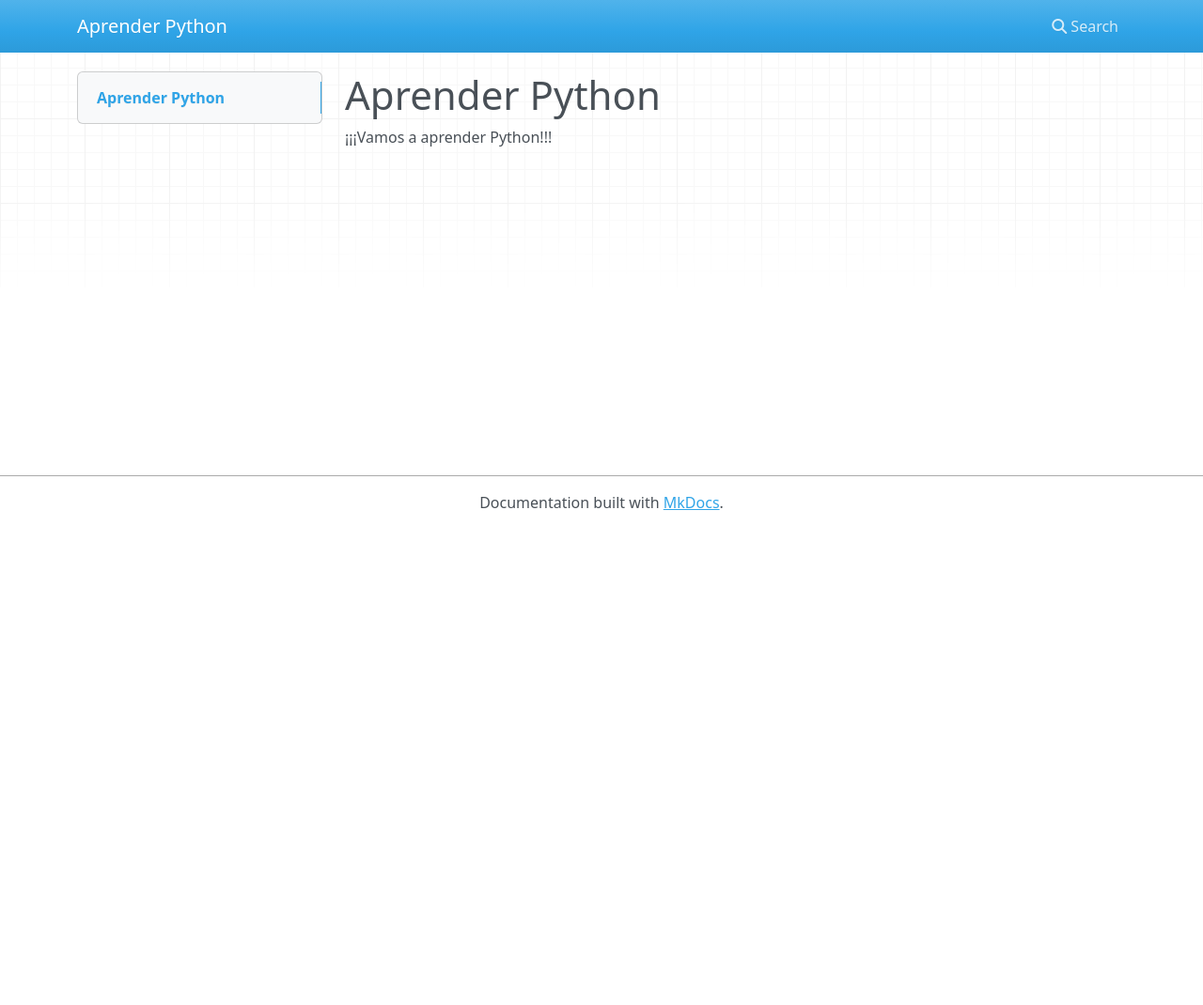
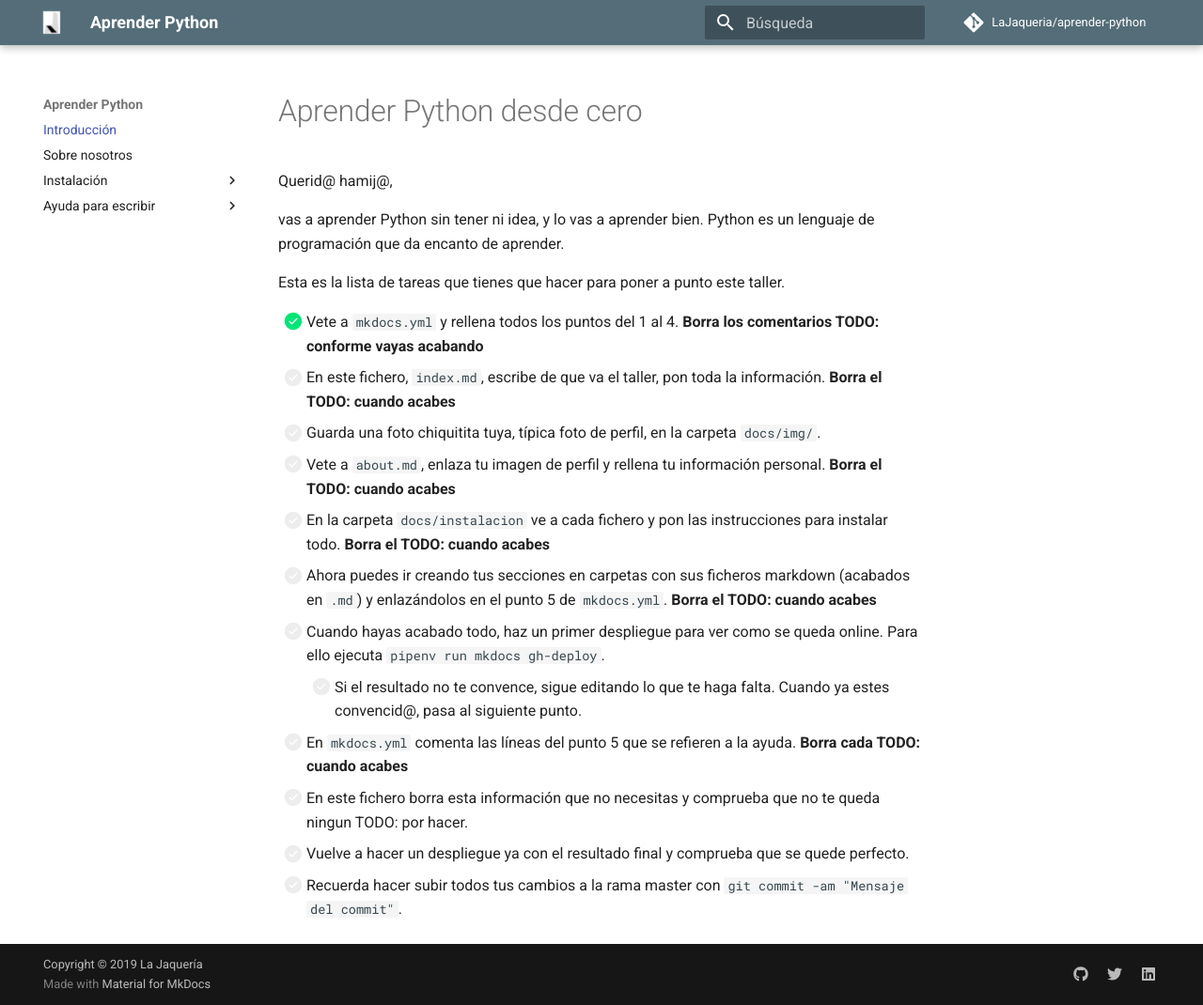
Before and after one commit to LaJaqueria/aprender-python, an MkDocs documentation site: the page built from docs/index.md, in a window 1280 px wide and 1070 px high. Shown: the whole window at 94% size. Built offline with MkDocs 1.6.1 and Material for MkDocs 9.7.7, drawn with Linux system fonts in a browser that asks for light colours; nearby versions of some CDN libraries; comment, search, counter and statistics services are not loaded.

```diff
--- a/docs/index.md
+++ b/docs/index.md
@@ -1,3 +1,20 @@
-# Aprender Python
+# Aprender Python desde cero
 
-¡¡¡Vamos a aprender Python!!!
+Querid@ hamij@,
+
+vas a aprender Python sin tener ni idea, y lo vas a aprender bien. Python es un lenguaje de programación que da encanto de aprender.
+
+Esta es la lista de tareas que tienes que hacer para poner a punto este taller.
+
+* [X] Vete a `mkdocs.yml` y rellena todos los puntos del 1 al 4. **Borra los comentarios TODO: conforme vayas acabando**
+* [ ] En este fichero, `index.md`, escribe de que va el taller, pon toda la información. **Borra el TODO: cuando acabes**
+* [ ] Guarda una foto chiquitita tuya, típica foto de perfil, en la carpeta `docs/img/`.
+* [ ] Vete a `about.md`, enlaza tu imagen de perfil y rellena tu información personal. **Borra el TODO: cuando acabes**
+* [ ] En la carpeta `docs/instalacion` ve a cada fichero y pon las instrucciones para instalar todo. **Borra el TODO: cuando acabes**
+* [ ] Ahora puedes ir creando tus secciones en carpetas con sus ficheros markdown (acabados en `.md`) y enlazándolos en el punto 5 de `mkdocs.yml`. **Borra el TODO: cuando acabes**
+* [ ] Cuando hayas acabado todo, haz un primer despliegue para ver como se queda online. Para ello ejecuta `pipenv run mkdocs gh-deploy`.
+    * [ ] Si el resultado no te convence, sigue editando lo que te haga falta. Cuando ya estes convencid@, pasa al siguiente punto.
+* [ ] En `mkdocs.yml` comenta las líneas del punto 5 que se refieren a la ayuda. **Borra cada TODO: cuando acabes**
+* [ ] En este fichero borra esta información que no necesitas y comprueba que no te queda ningun TODO: por hacer.
+* [ ] Vuelve a hacer un despliegue ya con el resultado final y comprueba que se quede perfecto.
+* [ ] Recuerda hacer subir todos tus cambios a la rama master con `git commit -am "Mensaje del commit"`.
--- a/mkdocs.yml
+++ b/mkdocs.yml
@@ -1 +1,110 @@
+# 1. Información del Taller
 site_name: Aprender Python
+site_description: La Jaqueria - Aprender Python desde cero
+site_author: La Jaquería
+site_url: https://lajaqueria.org/
+
+# 2. Repositorio
+repo_name: LaJaqueria/aprender-python
+repo_url: https://github.com/LaJaqueria/aprender-python
+edit_uri: ""
+
+# 3. Copyright
+copyright: Copyright &copy; 2019 La Jaquería
+
+# 4. RRSS
+extra:
+  social:
+    - type: github
+      link: https://github.com/LaJaqueria
+    - type: twitter
+      link: https://twitter.com/lajaqueria
+    - type: linkedin
+      link: https://www.linkedin.com/company/lajaqueria/
+
+# 5. Navegación
+nav:
+  # Modelo para empezar: Intro, Info del autor y la instalación
+  - Introducción: index.md # TODO:
+  - Sobre nosotros: about.md
+  - Instalación:
+    - Instalación: instalacion/instalacion.md # TODO:
+    - Windows: instalacion/windows.md # TODO:
+    - Mac OS: instalacion/macos.md # TODO:
+    - Linux: instalacion/linux.md # TODO:
+  # Aquí seguirían tus secciones
+  # TODO:
+  # Por último, comenta estas 4 líneas
+  - Ayuda para escribir: # TODO:
+    - Notas: ayuda/ayuda.md # TODO:
+    - Markdown: ayuda/markdown.md # TODO:
+    - Material Design: ayuda/material.md # TODO:
+
+# 6. Google Analytics
+#google_analytics:
+#  - !!python/object/apply:os.getenv ["GOOGLE_ANALYTICS_KEY"]
+#  - auto
+
+# 7. Configuración del tema
+theme:
+  name: material
+  # Color - Fuentes - Lenguaje
+  palette:
+    primary: blue grey
+    accent: red
+  font:
+    text: Roboto
+    code: Roboto Mono
+  logo: img/favicon.png
+  favicon: img/favicon.png
+  language: es
+  # Página 404
+  static_templates:
+    - 404.html
+  # No incluir los JavaScript de MkDocs
+  #include_search_page: false
+  #search_index_only: true
+
+# 8. Extensiones
+markdown_extensions:
+  - markdown.extensions.admonition
+  - markdown.extensions.codehilite:
+      linenums: true
+      # guess_lang: false
+  - markdown.extensions.def_list
+  - markdown.extensions.footnotes
+  - markdown.extensions.meta
+  - markdown.extensions.toc:
+      permalink: true
+  - pymdownx.arithmatex
+  - pymdownx.betterem:
+      smart_enable: all
+  - pymdownx.caret
+  - pymdownx.critic
+  - pymdownx.details
+  - pymdownx.emoji:
+      emoji_generator: !!python/name:pymdownx.emoji.to_svg
+  - pymdownx.inlinehilite
+  - pymdownx.keys
+  - pymdownx.magiclink:
+      repo_url_shorthand: true
+      user: squidfunk
+      repo: mkdocs-material
+  - pymdownx.mark
+  - pymdownx.smartsymbols
+  - pymdownx.superfences
+  - pymdownx.tasklist:
+      custom_checkbox: true
+  - pymdownx.tilde
+
+# 9. Necesario para la extensión pydownx.arithmatex
+extra_javascript:
+  # Este fichero es opcional y solo si se quiere sobreescribir la configuracion del plugin
+  #- js/extra.js
+  - https://cdnjs.cloudflare.com/ajax/libs/mathjax/2.7.0/MathJax.js?config=TeX-MML-AM_CHTML
+
+# 10. Plugins
+plugins:
+  - search
+  - minify:
+      minify_html: true
```
Also changed, not shown: .travis.yml (added, +22 -0 lines), docs/about.md (added, +14 -0 lines), docs/ayuda/ayuda.md (added, +32 -0 lines), docs/ayuda/markdown.md (added, +106 -0 lines), docs/ayuda/material.md (added, +374 -0 lines), docs/instalacion/instalacion.md (added, +7 -0 lines), docs/instalacion/linux.md (added, +19 -0 lines), docs/instalacion/macos.md (added, +3 -0 lines), docs/instalacion/windows.md (added, +3 -0 lines), docs/js/extra.js (added, +20 -0 lines), docs/img/favicon.png (added), docs/img/logo.png (added), docs/img/logo1.png (added), docs/img/perfil.jpg (added).
